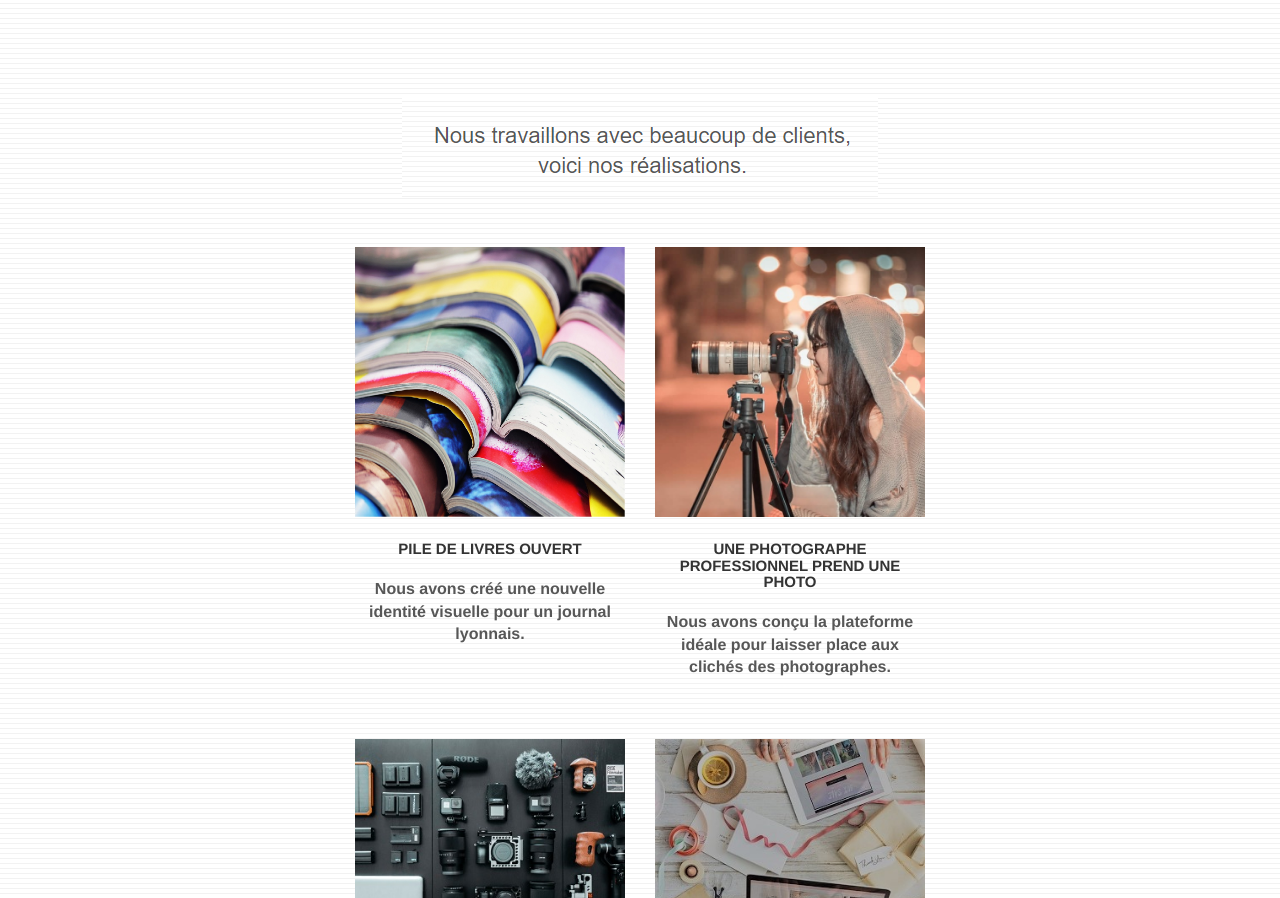
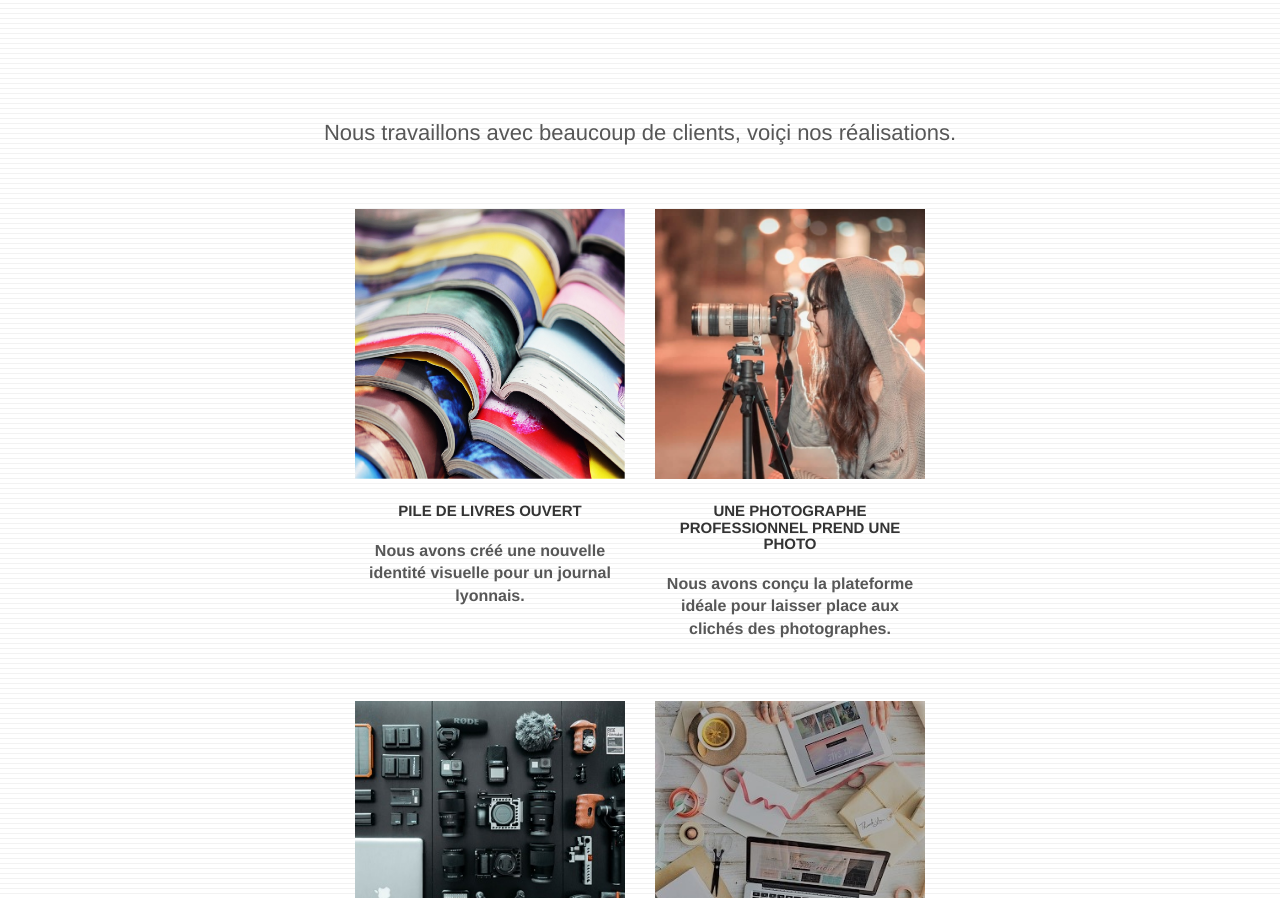
Before and after one commit to Sylvain34500/P4, a plain HTML site: page index.html in a window 1280 px wide. Shown: the part 1867-2765 px from the top of the page. Drawn offline with Linux system fonts and the light colour scheme.

Commit message:
Reco  10

```diff
--- a/index.html
+++ b/index.html
@@ -152,7 +152,7 @@
 	<div class="container bloc-lg">
 		<div class="row">
 			<div class="col-sm-12 text-center">
-				<img alt="agence web, agence web paris, web design paris, stratégie web" src="img/title2.png" />
+				<h2>Nous travaillons avec beaucoup de clients, voiçi nos réalisations.</h2>
 			</div>
 		</div>
 		<div class="row tight-width-whitespace portfolio-row">
```
